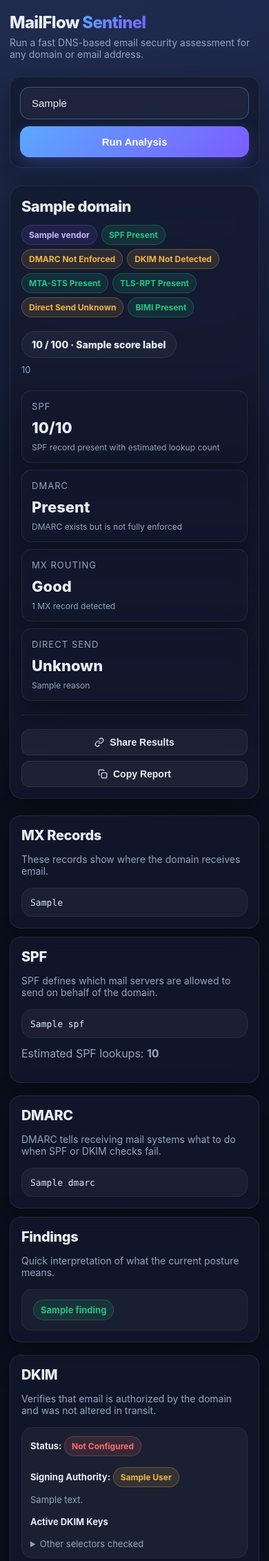
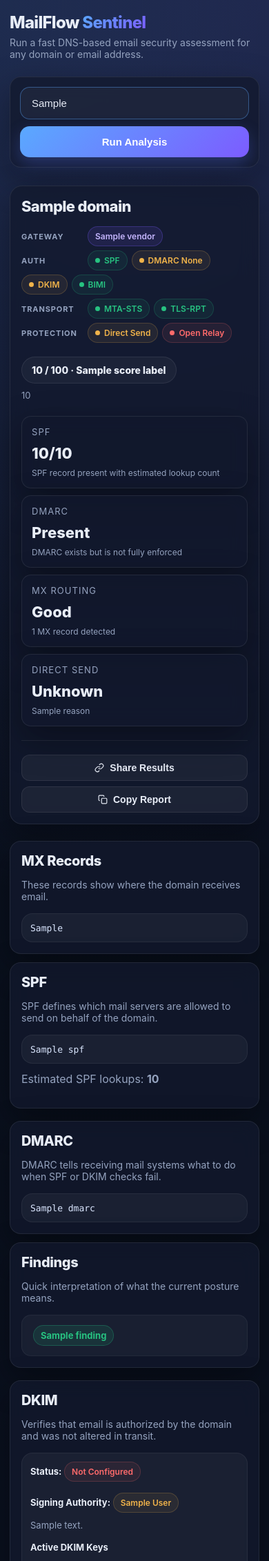
Before and after one commit to siirila-bit/mailflow-sentinel, a FastAPI app: template templates/index.html in a window 390 px wide. Shown: the top 2263 px of the page at 69% size. Run offline with FastAPI, Linux system fonts and the light colour scheme; the template is opened without the code that fills it: most values are stand-ins (such as "Sample title", 1, 10 or a date in 2020).

Commit message:
Grouped badge UI, open relay check, mobile fixes

```diff
--- a/app.py
+++ b/app.py
@@ -473,10 +473,32 @@ def analyze(request: Request, domain: str):
 
     direct_send = evaluate_direct_send(domain, vendor, mx, dmarc, msft_dkim)
     enhanced_filtering = evaluate_enhanced_filtering(vendor, mx)
+
+    # Open relay check via probe
+    open_relay = {"status": "Unknown", "reason": "", "mx_tested": [], "tls_versions": [], "banners": []}
+    try:
+        relay_url = f"http://144.202.103.114:8001/relay?domain={urllib.parse.quote(domain)}"
+        with urllib.request.urlopen(relay_url, timeout=20) as resp:
+            relay_data = json.loads(resp.read().decode())
+        open_relay["status"] = relay_data.get("status", "Unknown")
+        open_relay["reason"] = relay_data.get("reason", "")
+        open_relay["mx_tested"] = relay_data.get("mx_tested", [])
+        for r in relay_data.get("results", []):
+            if r.get("tls_version"):
+                open_relay["tls_versions"].append(r["tls_version"])
+            if r.get("banner"):
+                open_relay["banners"].append(r["banner"])
+    except Exception:
+        open_relay["status"] = "Unavailable"
+        open_relay["reason"] = "Open relay check unavailable."
+
     recommended_fixes = generate_recommendations(
         spf, dmarc, mta_sts_record, tls_rpt_record,
         direct_send, enhanced_filtering, msft_dkim,
     )
+
+    if open_relay["status"] == "Open Relay":
+        recommended_fixes.insert(0, "CRITICAL: Open relay detected — your mail server will forward email for anyone. Restrict relay immediately.")
 
     score, risk_level, score_label, findings = calculate_score(
         spf, dmarc, spf_lookups, mta_sts_record,
@@ -517,5 +539,6 @@ def analyze(request: Request, domain: str):
             "findings": findings,
             "score_summary": score_summary,
             "report_date": report_date,
+            "open_relay": open_relay,
         }
     )
--- a/templates/index.html
+++ b/templates/index.html
@@ -180,23 +180,46 @@
 
         .badge-row {
             display: flex;
-            gap: 10px;
+            flex-direction: column;
+            gap: 8px;
+            margin-top: 16px;
+            margin-bottom: 6px;
+        }
+
+        .badge-group {
+            display: flex;
+            align-items: center;
+            gap: 6px;
             flex-wrap: wrap;
-            margin-top: 14px;
-            margin-bottom: 6px;
+        }
+
+        .badge-group-label {
+            font-size: 11px;
+            font-weight: 700;
+            text-transform: uppercase;
+            letter-spacing: 0.08em;
+            color: var(--muted);
+            min-width: 90px;
         }
 
         .badge {
             display: inline-flex;
             align-items: center;
-            gap: 8px;
-            padding: 8px 12px;
+            gap: 6px;
+            padding: 5px 10px;
             border-radius: 999px;
-            font-size: 13px;
-            font-weight: 700;
+            font-size: 12px;
+            font-weight: 600;
             border: 1px solid var(--border);
             background: rgba(255,255,255,0.04);
             color: var(--text);
+        }
+
+        .badge .dot {
+            width: 7px;
+            height: 7px;
+            border-radius: 50%;
+            flex-shrink: 0;
         }
 
         .badge-vendor {
@@ -213,21 +236,27 @@
 
         .badge-good {
             color: var(--good);
-            background: rgba(39, 194, 129, 0.12);
-            border-color: rgba(39, 194, 129, 0.28);
+            background: rgba(39, 194, 129, 0.08);
+            border-color: rgba(39, 194, 129, 0.2);
         }
+
+        .badge-good .dot { background: var(--good); }
 
         .badge-warn {
             color: var(--warn);
-            background: rgba(240, 179, 74, 0.12);
-            border-color: rgba(240, 179, 74, 0.28);
+            background: rgba(240, 179, 74, 0.08);
+            border-color: rgba(240, 179, 74, 0.2);
         }
+
+        .badge-warn .dot { background: var(--warn); }
 
         .badge-bad {
             color: var(--bad);
-            background: rgba(255, 107, 107, 0.12);
-            border-color: rgba(255, 107, 107, 0.28);
+            background: rgba(255, 107, 107, 0.08);
+            border-color: rgba(255, 107, 107, 0.2);
         }
+
+        .badge-bad .dot { background: var(--bad); }
 
         .overview-grid {
             display: grid;
@@ -496,57 +525,84 @@
                     <h2 class="domain">{{ domain }}</h2>
 
                     <div class="badge-row">
+                        <!-- Vendor -->
+                        <div class="badge-group">
+                            <span class="badge-group-label">Gateway</span>
                             {% if vendor == "Unknown" %}
-                            <span class="badge badge-vendor-unknown">{{ vendor }} Vendor</span>
+                                <span class="badge badge-vendor-unknown">{{ vendor }}</span>
                             {% else %}
                                 <span class="badge badge-vendor">{{ vendor }}</span>
                             {% endif %}
+                        </div>
+
+                        <!-- Authentication row -->
+                        <div class="badge-group">
+                            <span class="badge-group-label">Auth</span>
 
                             {% if spf %}
-                            <span class="badge badge-good">SPF Present</span>
+                                <span class="badge badge-good"><span class="dot"></span>SPF</span>
                             {% else %}
-                            <span class="badge badge-warn">SPF Missing</span>
+                                <span class="badge badge-warn"><span class="dot"></span>SPF</span>
                             {% endif %}
 
                             {% if dmarc and "reject" in dmarc.lower() %}
-                            <span class="badge badge-good">DMARC Reject</span>
+                                <span class="badge badge-good"><span class="dot"></span>DMARC Reject</span>
                             {% elif dmarc %}
-                            <span class="badge badge-warn">DMARC Not Enforced</span>
+                                <span class="badge badge-warn"><span class="dot"></span>DMARC None</span>
                             {% else %}
-                            <span class="badge badge-warn">DMARC Missing</span>
+                                <span class="badge badge-bad"><span class="dot"></span>DMARC Missing</span>
                             {% endif %}
 
                             {% if dkim_present %}
-                            <span class="badge badge-good">DKIM Detected</span>
+                                <span class="badge badge-good"><span class="dot"></span>DKIM</span>
                             {% else %}
-                            <span class="badge badge-warn">DKIM Not Detected</span>
+                                <span class="badge badge-warn"><span class="dot"></span>DKIM</span>
                             {% endif %}
 
+                            {% if bimi_record %}
+                                <span class="badge badge-good"><span class="dot"></span>BIMI</span>
+                            {% endif %}
+                        </div>
+
+                        <!-- Transport row -->
+                        <div class="badge-group">
+                            <span class="badge-group-label">Transport</span>
+
                             {% if mta_sts_record %}
-                            <span class="badge badge-good">MTA-STS Present</span>
+                                <span class="badge badge-good"><span class="dot"></span>MTA-STS</span>
                             {% else %}
-                            <span class="badge badge-warn">MTA-STS Missing</span>
+                                <span class="badge badge-warn"><span class="dot"></span>MTA-STS</span>
                             {% endif %}
 
                             {% if tls_rpt_record %}
-                            <span class="badge badge-good">TLS-RPT Present</span>
+                                <span class="badge badge-good"><span class="dot"></span>TLS-RPT</span>
                             {% else %}
-                            <span class="badge badge-warn">TLS-RPT Missing</span>
+                                <span class="badge badge-warn"><span class="dot"></span>TLS-RPT</span>
+                            {% endif %}
+                        </div>
+
+                        <!-- Protection row -->
+                        <div class="badge-group">
+                            <span class="badge-group-label">Protection</span>
+
+                            {% if direct_send.status == "Likely Protected" %}
+                                <span class="badge badge-good"><span class="dot"></span>Direct Send</span>
+                            {% elif direct_send.status == "Potential Exposure" %}
+                                <span class="badge badge-warn"><span class="dot"></span>Direct Send</span>
+                            {% elif direct_send.status == "At Risk" %}
+                                <span class="badge badge-bad"><span class="dot"></span>Direct Send</span>
+                            {% else %}
+                                <span class="badge badge-warn"><span class="dot"></span>Direct Send</span>
                             {% endif %}
 
-                        {% if direct_send.status == "Likely Protected" %}
-                            <span class="badge badge-good">Direct Send Likely Protected</span>
-                        {% elif direct_send.status == "Potential Exposure" %}
-                            <span class="badge badge-warn">Direct Send Potential Exposure</span>
-                        {% elif direct_send.status == "At Risk" %}
-                            <span class="badge badge-bad">Direct Send At Risk</span>
+                            {% if open_relay.status == "Open Relay" %}
+                                <span class="badge badge-bad"><span class="dot"></span>Open Relay</span>
+                            {% elif open_relay.status == "Not Open Relay" %}
+                                <span class="badge badge-good"><span class="dot"></span>No Relay</span>
                             {% else %}
-                            <span class="badge badge-warn">Direct Send Unknown</span>
+                                <span class="badge badge-warn"><span class="dot"></span>Relay Unknown</span>
                             {% endif %}
-
-                        {% if bimi_record %}
-                            <span class="badge badge-good">BIMI Present</span>
-                        {% endif %}
+                        </div>
                     </div>
                 </div>
 
@@ -819,6 +875,56 @@
             </div>
 
             <div class="section-card">
+                <h3 class="section-title">Open Relay Test</h3>
+                <p class="section-sub">An open relay accepts and forwards email from anyone to anyone without authentication — enabling spam, phishing, and CEO impersonation attacks using your own infrastructure.</p>
+                <div class="record-box">
+                    <div style="margin-bottom: 14px;">
+                        <strong>Status:</strong>
+                        {% if open_relay.status == "Open Relay" %}
+                            <span class="badge badge-bad">Open Relay Detected</span>
+                        {% elif open_relay.status == "Not Open Relay" %}
+                            <span class="badge badge-good">Not Open Relay</span>
+                        {% elif open_relay.status == "Unavailable" %}
+                            <span class="badge badge-warn">Check Unavailable</span>
+                        {% else %}
+                            <span class="badge badge-warn">Unknown</span>
+                        {% endif %}
+                    </div>
+                    <div class="muted" style="margin-bottom: 12px;">{{ open_relay.reason }}</div>
+                    {% if open_relay.mx_tested %}
+                    <div style="margin-bottom: 10px;">
+                        <strong>MX Hosts Tested:</strong>
+                        <div class="muted" style="margin-top: 6px;">
+                            {% for mx in open_relay.mx_tested %}
+                                <div><code>{{ mx }}</code></div>
+                            {% endfor %}
+                        </div>
+                    </div>
+                    {% endif %}
+                    {% if open_relay.tls_versions %}
+                    <div style="margin-bottom: 10px;">
+                        <strong>TLS Version Detected:</strong>
+                        <div class="muted" style="margin-top: 6px;">
+                            {% for tls in open_relay.tls_versions %}
+                                <span class="{% if 'TLSv1.2' in tls or 'TLSv1.3' in tls %}finding-good{% else %}finding-warn{% endif %}" style="display:inline-flex;padding:4px 8px;border-radius:8px;font-size:13px;font-weight:600;">{{ tls }}</span>
+                            {% endfor %}
+                        </div>
+                    </div>
+                    {% endif %}
+                    {% if open_relay.banners %}
+                    <div>
+                        <strong>Server Banner:</strong>
+                        <div style="margin-top: 6px;">
+                            {% for banner in open_relay.banners[:1] %}
+                                <code class="muted" style="font-size:12px;">{{ banner }}</code>
+                            {% endfor %}
+                        </div>
+                    </div>
+                    {% endif %}
+                </div>
+            </div>
+
+            <div class="section-card">
                 <h3 class="section-title">Recommended Fixes</h3>
                 <p class="section-sub">Suggested next steps based on the current posture.</p>
                 {% if recommended_fixes %}
```
Lines whose indentation alone changed are shown as unchanged.
